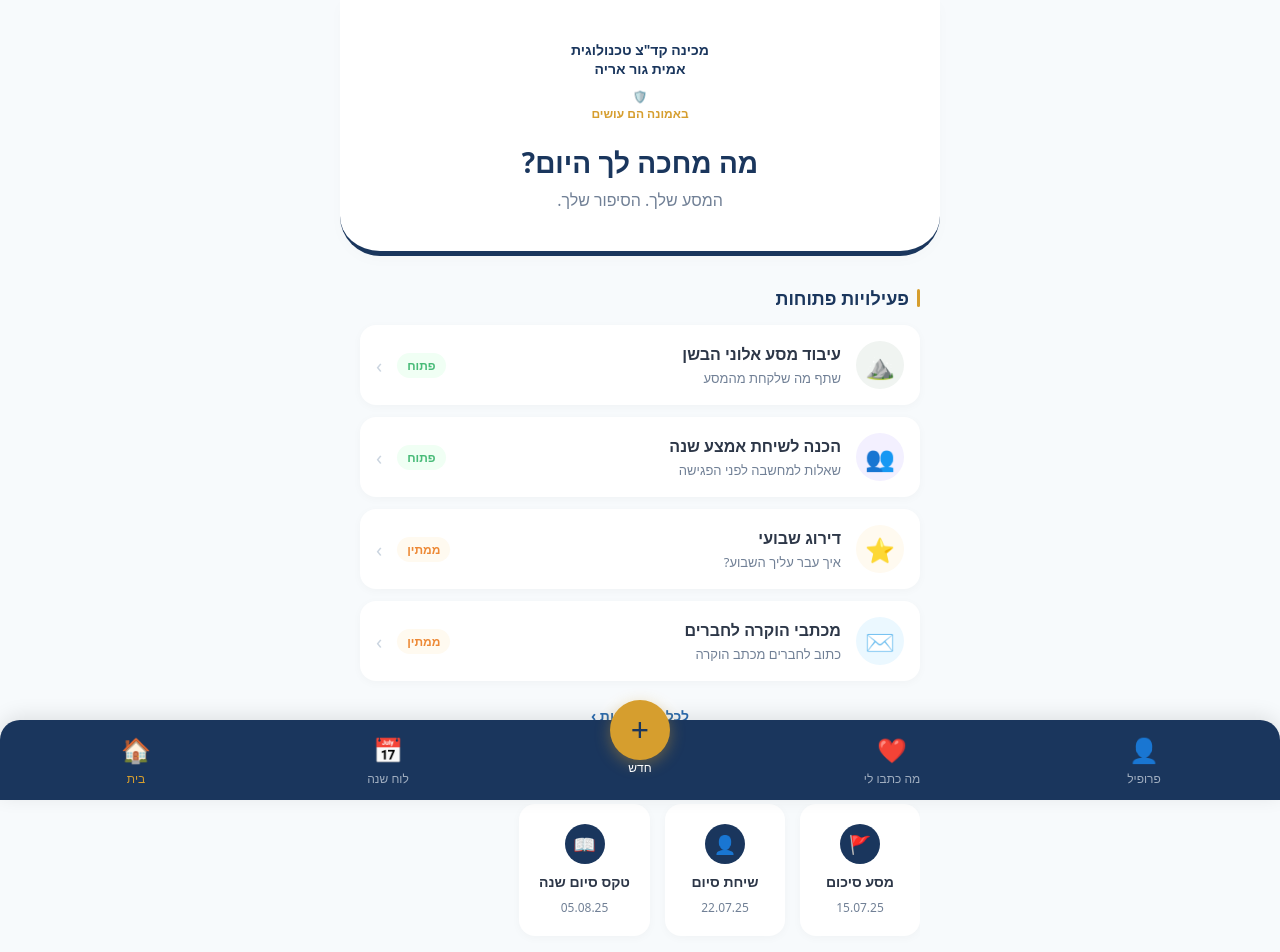
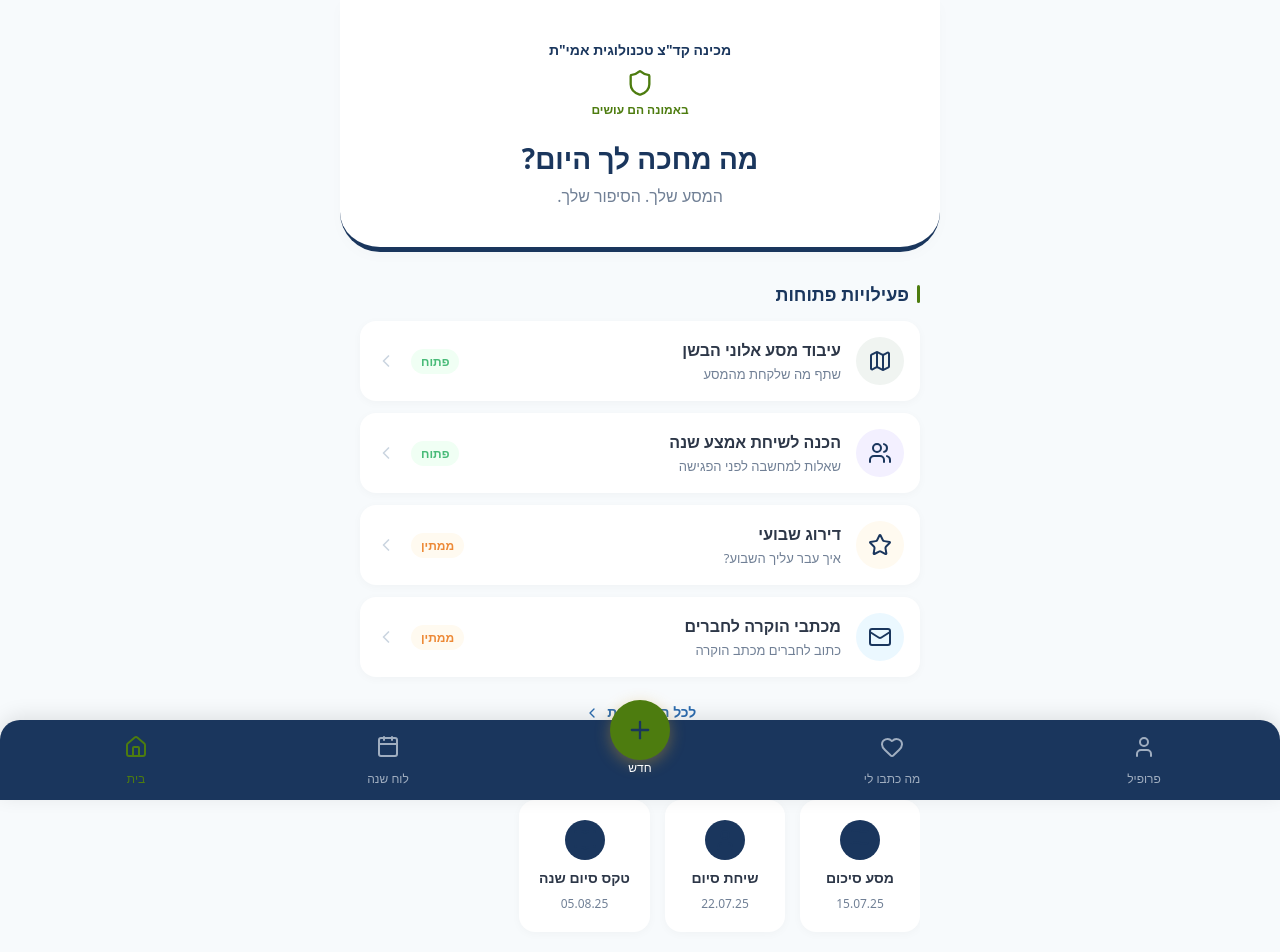
Before and after one commit to soferishay-oss/yoman-masa, a Next.js app: page / in a window 1280 px wide. Shown: the top 952 px of the page. Built offline with nearby package versions, Linux system fonts and the light colour scheme.

Commit message:
UI: Replace emojis with Lucide icons and add dynamic ThemeProvider

```diff
--- a/package.json
+++ b/package.json
@@ -14,6 +14,7 @@
     "bcryptjs": "^3.0.3",
     "idb": "^8.0.3",
     "jose": "^6.2.3",
+    "lucide-react": "^1.24.0",
     "next": "16.2.10",
     "react": "19.2.4",
     "react-dom": "19.2.4"
--- a/src/app/layout.js
+++ b/src/app/layout.js
@@ -1,6 +1,8 @@
 import './globals.css';
 import Link from 'next/link';
+import { User, Heart, Calendar, Home, Plus } from 'lucide-react';
 import styles from './layout.module.css';
+import ThemeProvider from '@/components/ThemeProvider';
 
 export const metadata = {
   title: 'יומן מסע חינוכי',
@@ -11,35 +13,37 @@ export default function RootLayout({ children }) {
   return (
     <html lang="he" dir="rtl">
       <body>
-        <main className={styles.mainContent}>
-          {children}
-        </main>
+        <ThemeProvider>
+          <main className={styles.mainContent}>
+            {children}
+          </main>
 
         {/* Bottom Navigation for Mobile-First App Shell */}
         <nav className={styles.bottomNav}>
           <Link href="/profile" className={styles.navItem}>
-            <div className={styles.icon}>👤</div>
+            <div className={styles.icon}><User size={24} /></div>
             <span>פרופיל</span>
           </Link>
           <Link href="/letters" className={styles.navItem}>
-            <div className={styles.icon}>❤️</div>
+            <div className={styles.icon}><Heart size={24} /></div>
             <span>מה כתבו לי</span>
           </Link>
 
           <div className={styles.fabContainer}>
-            <button className={styles.fabBtn}>+</button>
+            <button className={styles.fabBtn}><Plus size={28} /></button>
             <span className={styles.fabLabel}>חדש</span>
           </div>
 
           <Link href="/calendar" className={styles.navItem}>
-            <div className={styles.icon}>📅</div>
+            <div className={styles.icon}><Calendar size={24} /></div>
             <span>לוח שנה</span>
           </Link>
           <Link href="/" className={`${styles.navItem} ${styles.active}`}>
-            <div className={styles.icon}>🏠</div>
+            <div className={styles.icon}><Home size={24} /></div>
             <span>בית</span>
           </Link>
         </nav>
+        </ThemeProvider>
       </body>
     </html>
   );
--- a/src/app/page.js
+++ b/src/app/page.js
@@ -1,14 +1,24 @@
+'use client';
+
+import { useContext } from 'react';
+import { ThemeContext } from '@/components/ThemeProvider';
+import { Map, Users, Star, Mail, Flag, User, BookOpen, ImageIcon, ChevronLeft, Shield } from 'lucide-react';
 import styles from './page.module.css';
 
 export default function Home() {
+  const theme = useContext(ThemeContext);
+
   return (
     <div className={styles.container}>
       {/* Header Section */}
       <header className={styles.header}>
         <div className={styles.logoContainer}>
-          <p className={styles.schoolName}>מכינה קד"צ טכנולוגית<br/>אמית גור אריה</p>
-          {/* Mock Logo using text for MVP */}
-          <div className={styles.logoBadge}>🛡️<br/>באמונה הם עושים</div>
+          <p className={styles.schoolName}>{theme.schoolName}</p>
+          <div className={styles.logoBadge}>
+            <Shield className={styles.logoIcon} size={28} />
+            <br/>
+            {theme.slogan}
+          </div>
         </div>
         <h1 className={styles.greeting}>מה מחכה לך היום?</h1>
         <p className={styles.subtitle}>המסע שלך. הסיפור שלך.</p>
@@ -20,47 +30,57 @@ export default function Home() {
         <div className={styles.activitiesList}>
 
           <div className={styles.activityCard}>
-            <div className={`${styles.iconWrapper} ${styles.bgMountain}`}>⛰️</div>
+            <div className={`${styles.iconWrapper} ${styles.bgMountain}`}>
+               <Map size={24} color="var(--primary-color)" />
+            </div>
             <div className={styles.activityContent}>
               <h3>עיבוד מסע אלוני הבשן</h3>
               <p>שתף מה שלקחת מהמסע</p>
             </div>
             <span className={`${styles.statusTag} ${styles.tagOpen}`}>פתוח</span>
-            <span className={styles.chevron}>›</span>
+            <ChevronLeft className={styles.chevron} size={20} />
           </div>
 
           <div className={styles.activityCard}>
-            <div className={`${styles.iconWrapper} ${styles.bgPurple}`}>👥</div>
+            <div className={`${styles.iconWrapper} ${styles.bgPurple}`}>
+              <Users size={24} color="var(--primary-color)" />
+            </div>
             <div className={styles.activityContent}>
               <h3>הכנה לשיחת אמצע שנה</h3>
               <p>שאלות למחשבה לפני הפגישה</p>
             </div>
             <span className={`${styles.statusTag} ${styles.tagOpen}`}>פתוח</span>
-            <span className={styles.chevron}>›</span>
+            <ChevronLeft className={styles.chevron} size={20} />
           </div>
 
           <div className={styles.activityCard}>
-            <div className={`${styles.iconWrapper} ${styles.bgOrange}`}>⭐</div>
+            <div className={`${styles.iconWrapper} ${styles.bgOrange}`}>
+              <Star size={24} color="var(--primary-color)" />
+            </div>
             <div className={styles.activityContent}>
               <h3>דירוג שבועי</h3>
               <p>איך עבר עליך השבוע?</p>
             </div>
             <span className={`${styles.statusTag} ${styles.tagPending}`}>ממתין</span>
-            <span className={styles.chevron}>›</span>
+            <ChevronLeft className={styles.chevron} size={20} />
           </div>
 
           <div className={styles.activityCard}>
-            <div className={`${styles.iconWrapper} ${styles.bgBlue}`}>✉️</div>
+            <div className={`${styles.iconWrapper} ${styles.bgBlue}`}>
+              <Mail size={24} color="var(--primary-color)" />
+            </div>
             <div className={styles.activityContent}>
               <h3>מכתבי הוקרה לחברים</h3>
               <p>כתוב לחברים מכתב הוקרה</p>
             </div>
             <span className={`${styles.statusTag} ${styles.tagPending}`}>ממתין</span>
-            <span className={styles.chevron}>›</span>
+            <ChevronLeft className={styles.chevron} size={20} />
           </div>
 
         </div>
-        <button className={styles.textBtn}>לכל הפעילויות ›</button>
+        <button className={styles.textBtn}>
+          לכל הפעילויות <ChevronLeft size={16} style={{display: 'inline', verticalAlign: 'middle', marginRight: '4px'}}/>
+        </button>
       </section>
 
       {/* Upcoming Stations Section */}
@@ -68,17 +88,17 @@ export default function Home() {
         <h2 className={styles.sectionTitle}>התחנות הבאות</h2>
         <div className={styles.stationsScroll}>
           <div className={styles.stationCard}>
-            <div className={styles.stationIcon}>🚩</div>
+            <div className={styles.stationIcon}><Flag size={24} color="var(--primary-color)" /></div>
             <h4>מסע סיכום</h4>
             <p>15.07.25</p>
           </div>
           <div className={styles.stationCard}>
-            <div className={styles.stationIcon}>👤</div>
+            <div className={styles.stationIcon}><User size={24} color="var(--primary-color)" /></div>
             <h4>שיחת סיום</h4>
             <p>22.07.25</p>
           </div>
           <div className={styles.stationCard}>
-            <div className={styles.stationIcon}>📖</div>
+            <div className={styles.stationIcon}><BookOpen size={24} color="var(--primary-color)" /></div>
             <h4>טקס סיום שנה</h4>
             <p>05.08.25</p>
           </div>
@@ -90,14 +110,14 @@ export default function Home() {
         <h2 className={styles.sectionTitle}>היומן שלך</h2>
         <div className={styles.journalCard}>
           <div className={styles.journalImagePlaceholder}>
-            🏔️
+            <ImageIcon size={32} color="var(--text-muted)" />
           </div>
           <div className={styles.journalContent}>
             <h3>זיכרונות מהדרך</h3>
             <p className={styles.journalMeta}>מסע יהודה • 22.05.25</p>
             <p className={styles.journalSnippet}>"רגעים פשוטים שהפכו למשמעותיים..."</p>
           </div>
-          <span className={styles.chevron}>›</span>
+          <ChevronLeft className={styles.chevron} size={20} />
         </div>
       </section>
 
--- /dev/null
+++ b/src/components/ThemeProvider.js
@@ -0,0 +1,34 @@
+'use client';
+
+import React, { useEffect, useState } from 'react';
+
+// In a real app, this would be fetched from the database based on the tenant (institution)
+const DEFAULT_THEME = {
+  primaryColor: '#1a365d',
+  primaryLight: '#2b6cb0',
+  accentColor: '#4d7c0f', // Olive-ish green as seen in the user's mockups
+  schoolName: 'מכינה קד"צ טכנולוגית אמי"ת',
+  slogan: 'באמונה הם עושים'
+};
+
+// We export the context so components can access the school name/slogan directly
+export const ThemeContext = React.createContext(DEFAULT_THEME);
+
+export default function ThemeProvider({ children }) {
+  const [theme, setTheme] = useState(DEFAULT_THEME);
+
+  return (
+    <ThemeContext.Provider value={theme}>
+      <style dangerouslySetInnerHTML={{
+        __html: `
+          :root {
+            --primary-color: ${theme.primaryColor};
+            --primary-light: ${theme.primaryLight};
+            --accent-color: ${theme.accentColor};
+          }
+        `
+      }} />
+      {children}
+    </ThemeContext.Provider>
+  );
+}
```
Also changed, not shown: src/app/journal/page.js (+14 -5 lines), 1 other file (tests, documents, lock files or other folders).
